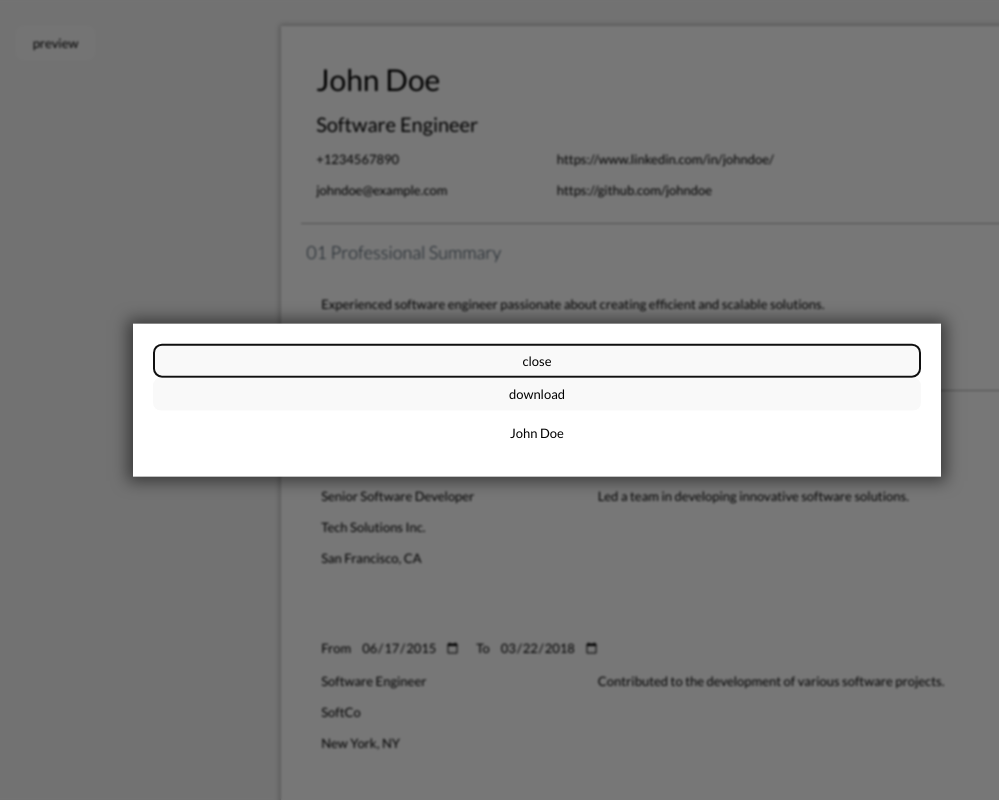
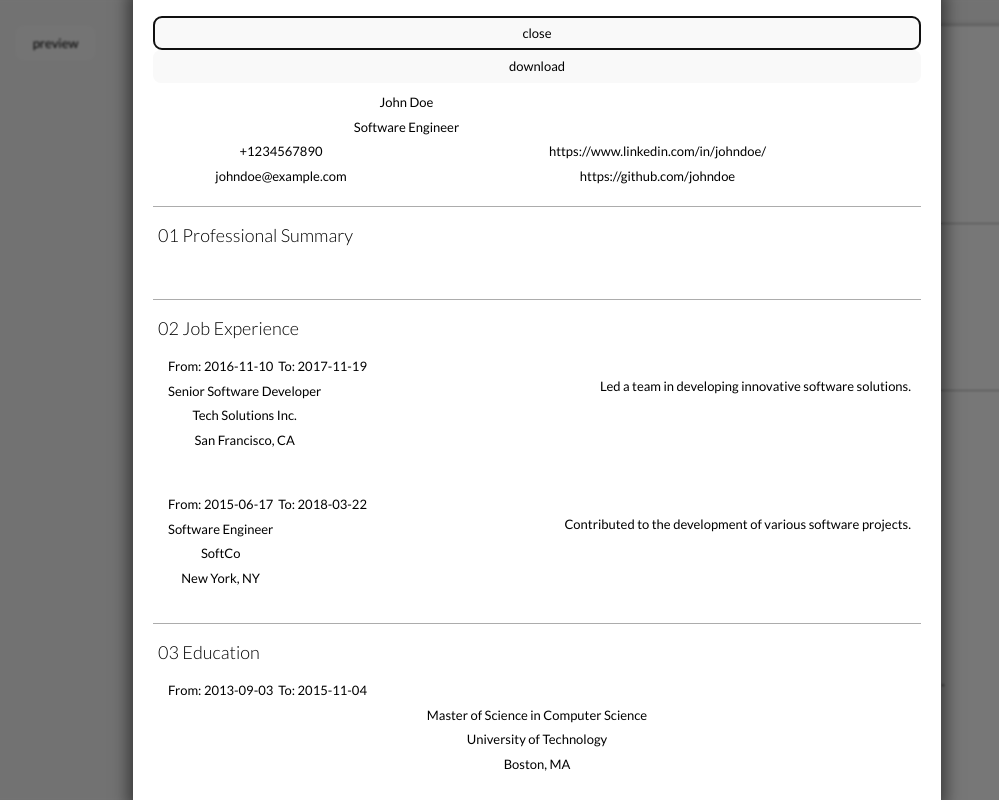
Before and after one commit to sevleo/TOP-CVMaker, a React (Vite) app: page / in a window 1280 px wide. Both pictures are taken after a click on the button "preview". Shown: the top 800 px of the page, without its empty margins (103-1102 px from the left). Built offline with nearby package versions, Linux system fonts and the light colour scheme.

Commit message:
render preview

```diff
--- a/src/components/PreviewContainer.jsx
+++ b/src/components/PreviewContainer.jsx
@@ -17,7 +17,84 @@ export default function PreviewContainer({
           onClick={downloadPdf}
         />
         <div className="cv">
-          <p>{profile.name}</p>
+          <div className="contact-section">
+            <div className="name">{profile.name}</div>
+            <div className="role">{profile.role}</div>
+            <div className="phone">{profile.phone}</div>
+            <div className="email">{profile.email}</div>
+            <div className="linkedin">{profile.linkedin}</div>
+            <div className="github">{profile.github}</div>
+          </div>
+          <div className="linebreak"></div>
+          <div className="summary-section">
+            <p>01 Professional Summary</p>
+            <div className="summary"></div>
+          </div>
+          <div className="linebreak"></div>
+          <div className="experience-section">
+            <p>02 Job Experience</p>
+            {profile.experiences.map((experience, index) => (
+              <div key={experience.id} className="experience">
+                <div className="dates">
+                  <div className="experience-from">From: {experience.from}</div>
+                  <div className="experience-to">To: {experience.to}</div>
+                </div>
+                <div className="experience-details">
+                  <div className="experience-title-company-location">
+                    <div className="experience-title">{experience.title}</div>
+                    <div className="experience-company">
+                      {experience.company}
+                    </div>
+                    <div className="experience-location">
+                      {experience.location}
+                    </div>
+                  </div>
+                  <div className="responsibilities">
+                    {experience.responsibilities}
+                  </div>
+                </div>
+              </div>
+            ))}
+          </div>
+          <div className="linebreak"></div>
+          <div className="education-section">
+            <p>03 Education</p>
+            {profile.educations.map((education, index) => (
+              <div key={education.id} className="education">
+                <div className="dates">
+                  <div className="education-from">From: {education.from}</div>
+                  <div className="education-to">To: {education.to}</div>
+                </div>
+                <div className="education-details">
+                  <div className="education-degree-school-location">
+                    <div className="education-degree">{education.degree}</div>
+                    <div className="education-school">{education.school}</div>
+                    <div className="education-location">
+                      {education.location}
+                    </div>
+                  </div>
+                </div>
+              </div>
+            ))}
+          </div>
+          <div className="linebreak"></div>
+          <div className="skill-section">
+            <p>04 Skills</p>
+            {profile.skills.map((skill, index) => (
+              <div key={skill.id} className="skill">
+                {skill.name}
+              </div>
+            ))}
+          </div>
+          <div className="linebreak"></div>
+          <div className="language-section">
+            <p>05 Languages</p>
+            {profile.languages.map((language, index) => (
+              <div key={language.id} className="language">
+                {language.name}
+              </div>
+            ))}
+          </div>
         </div>
       </dialog>
     </>
```
